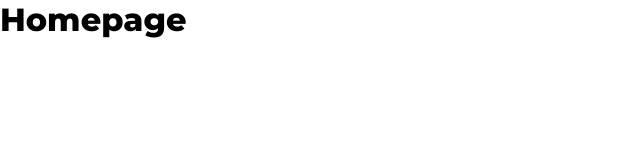
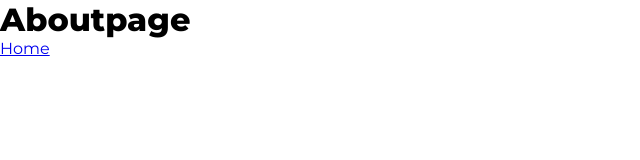
Before and after one commit to geraldobl58/app-listings-client, a React (Create React App) app: page /about in a window 1280 px wide. Shown: the top 160 px of the page, without its empty margins (0-640 px from the left). Built offline with nearby package versions, Linux system fonts and the light colour scheme.

Commit message:
:sparkles: Configuring Router

```diff
--- a/package.json
+++ b/package.json
@@ -7,6 +7,7 @@
     "react": "^17.0.2",
     "react-dom": "^17.0.2",
     "react-scripts": "4.0.3",
+    "react-router-dom": "^5.2.0",
     "styled-components": "^5.3.0"
   },
   "scripts": {
--- a/src/App.jsx
+++ b/src/App.jsx
@@ -1,7 +1,13 @@
-import Home from 'pages/Home'
+import { BrowserRouter } from 'react-router-dom'
+
+import Routes from 'routes'
 
 function App() {
-  return <Home />
+  return (
+    <BrowserRouter>
+      <Routes />
+    </BrowserRouter>
+  )
 }
 
 export default App
--- /dev/null
+++ b/src/pages/About/index.jsx
@@ -0,0 +1,10 @@
+import { Link } from 'react-router-dom'
+
+const About = () => (
+  <>
+    <h1>Aboutpage</h1>
+    <Link to="/">Home</Link>
+  </>
+)
+
+export default About
--- a/src/pages/Home/index.jsx
+++ b/src/pages/Home/index.jsx
@@ -1,3 +1,10 @@
-const Home = () => <h1>Homepage</h1>
+import { Link } from 'react-router-dom'
+
+const Home = () => (
+  <>
+    <h1>Homepage</h1>
+    <Link to="/about">Sobre</Link>
+  </>
+)
 
 export default Home
--- a/src/routes/index.jsx
+++ b/src/routes/index.jsx
@@ -0,0 +1,13 @@
+import { Switch, Route } from 'react-router-dom'
+
+import Home from '../pages/Home'
+import About from '../pages/About'
+
+export default function Routes() {
+  return (
+    <Switch>
+      <Route exact path="/" component={Home} />
+      <Route exact path="/about" component={About} />
+    </Switch>
+  )
+}
```
Also changed, not shown: 1 other file (tests, documents, lock files or other folders).
